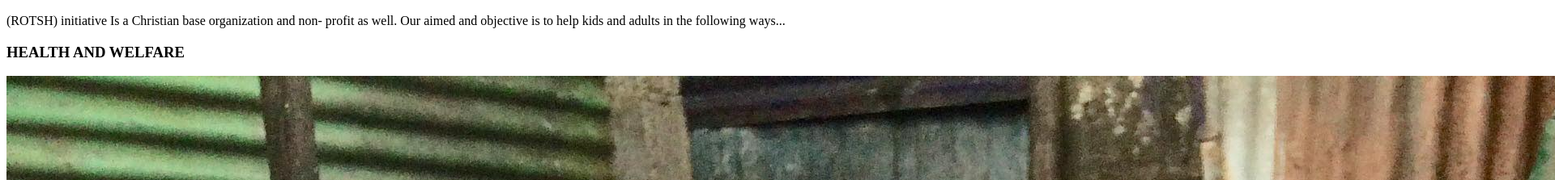
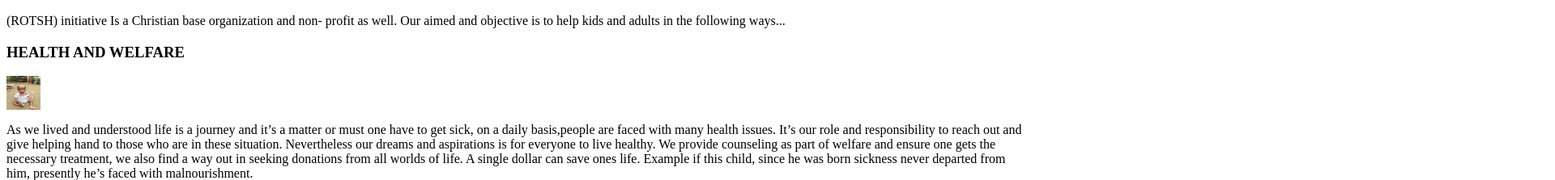
Before and after one commit to Zebedee-maker/reachouttoservehumanity.github.io, a plain HTML site: page index.html in a window 1280 px wide. Shown: the part 393-616 px from the top of the page at 81% size, 1920 px wide, since content can reach past the window. Drawn offline with Linux system fonts and the light colour scheme.

Commit message:
Update index.html

```diff
--- a/index.html
+++ b/index.html
@@ -3,5 +3,5 @@
 <p>(ROTSH) initiative
 Is a Christian base organization and non- profit as well. Our aimed and objective is to help kids and adults in the following ways...</p>
 <H3>HEALTH AND WELFARE</H3>
-<img src="child.jpg">
+<img src="child.jpg" height="42" width="42">
 <p>As we lived and understood life is a journey and it’s a matter or must one have to get sick, on a daily basis,people are faced with many health issues. It’s our role and responsibility to reach out and give helping hand to those who are in these situation. Nevertheless our dreams and aspirations is for everyone to live healthy. We provide counseling as part of welfare and ensure one  gets the necessary treatment, we also find a way out in seeking donations from all worlds of life. A single dollar can save ones life. Example if this child, since he was born sickness never departed from him, presently he’s faced with malnourishment.</p>
```
